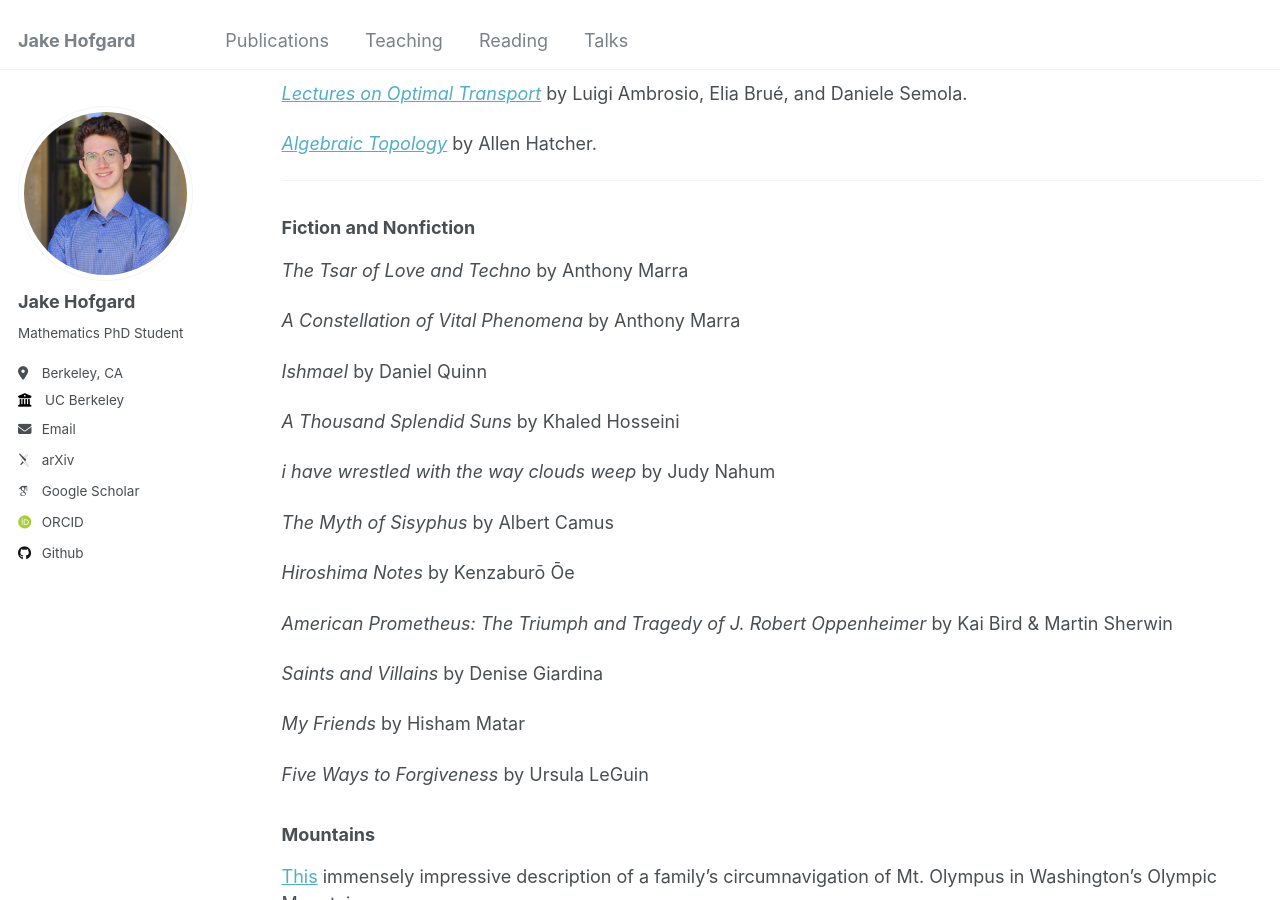
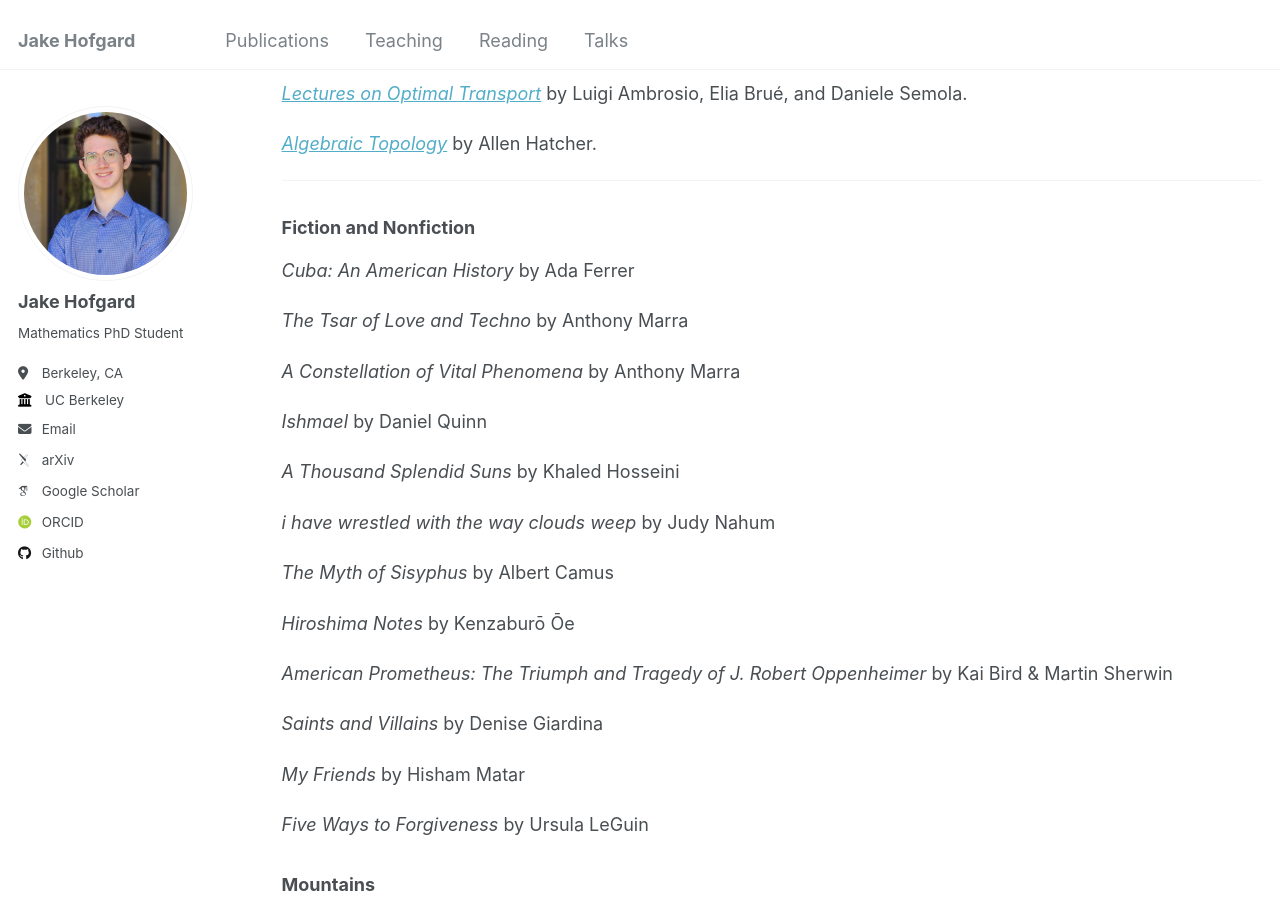
Before and after one commit to jakehofgard/jakehofgard.github.io, a Jekyll site: the page built from _pages/reading.md, in a window 1280 px wide and 900 px high, scrolled down 959 px. Built offline with Jekyll 4.4.1, drawn with Linux system fonts in a browser that asks for light colours; some web fonts are replaced.

Commit message:
Update reading.md

```diff
--- a/_pages/reading.md
+++ b/_pages/reading.md
@@ -49,6 +49,8 @@ As a I begin my PhD, I aim to catalogue the books and survey papers that I read
 ---
 
 ### Fiction and Nonfiction
+*Cuba: An American History* by Ada Ferrer
+
 *The Tsar of Love and Techno* by Anthony Marra
 
 *A Constellation of Vital Phenomena* by Anthony Marra
```
